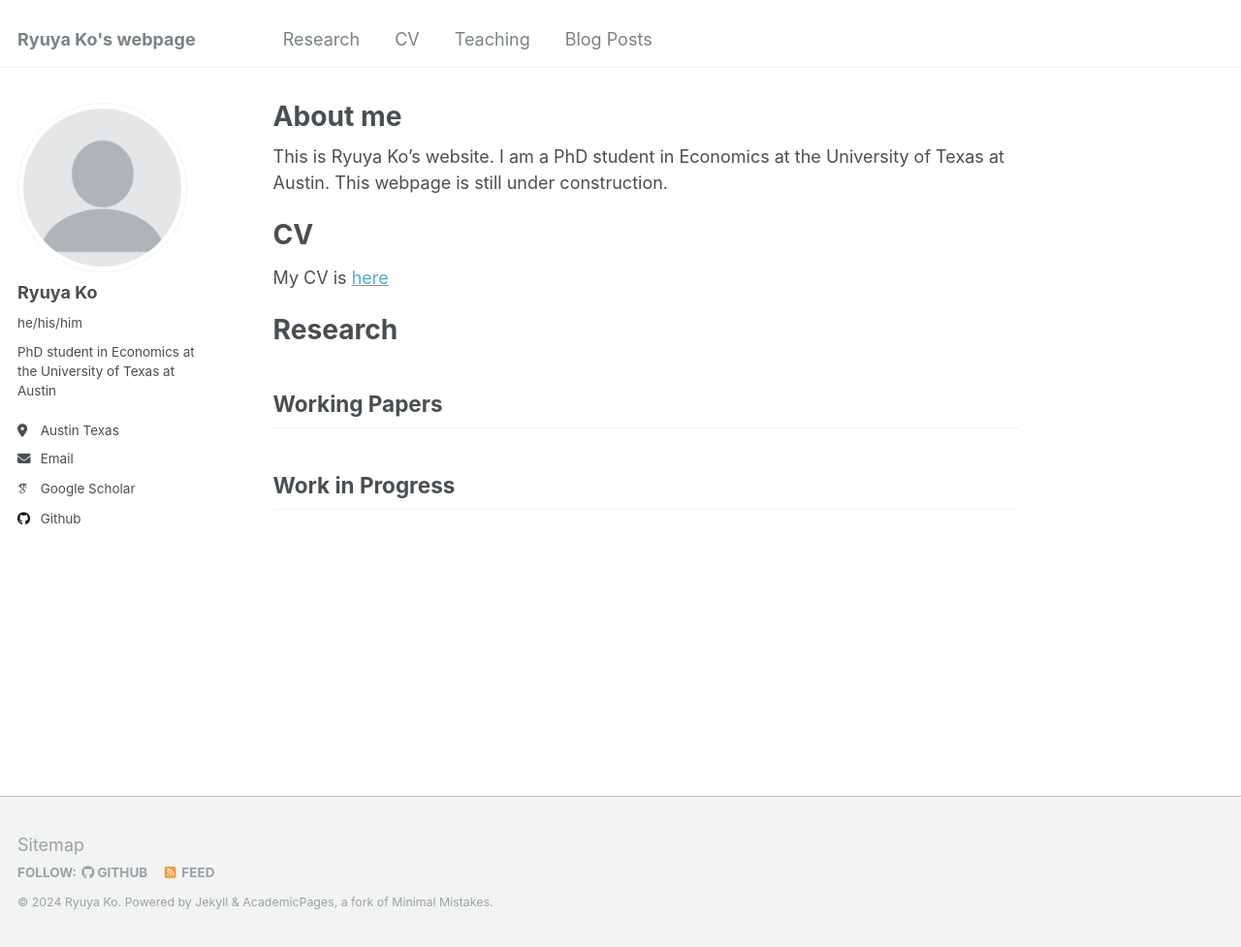
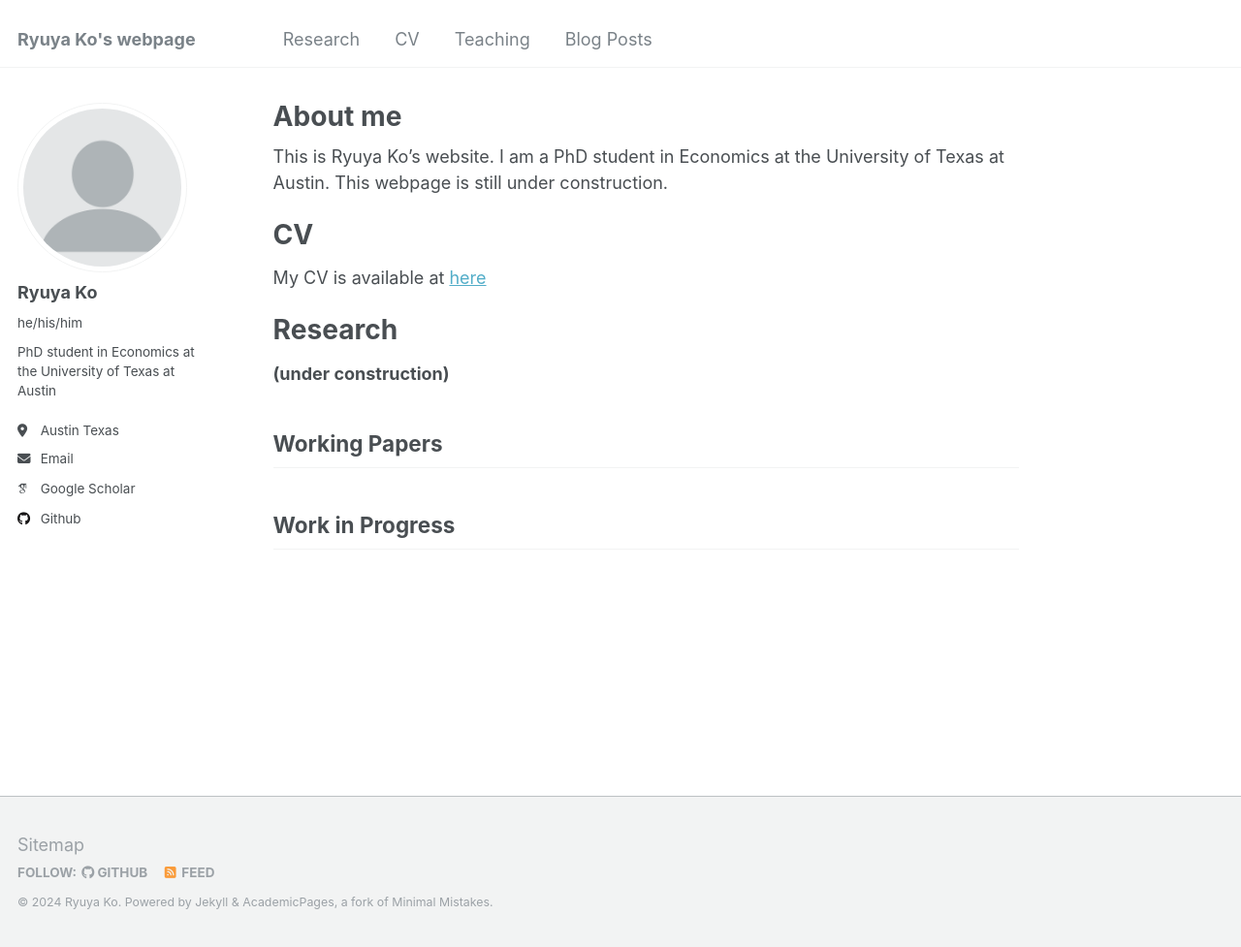
Before and after one commit to ryuya-ko/ryuya-ko.github.io, a Jekyll site: the page built from _pages/about.md, in a window 1280 px wide and 977 px high. Shown: the whole window at 97% size. Built offline with Jekyll 4.4.1, drawn with Linux system fonts in a browser that asks for light colours; some web fonts are replaced.

Commit message:
cv added

```diff
--- a/_pages/about.md
+++ b/_pages/about.md
@@ -12,10 +12,13 @@ This is Ryuya Ko's website. I am a PhD student in Economics at the University of
 CV
 ======
 
-My CV is [here]()
+<!-- My detailed CV is av[here](https://ryuya-ko.github.io/files/cv_ryuyako.pdf) -->
+My CV is available at [here](https://ryuya-ko.github.io/files/cv_ryuyako.pdf)
 
 Research
 ======
+
+**(under construction)**
 
 Working Papers
 ------
```
Also changed, not shown: 1 other file.
